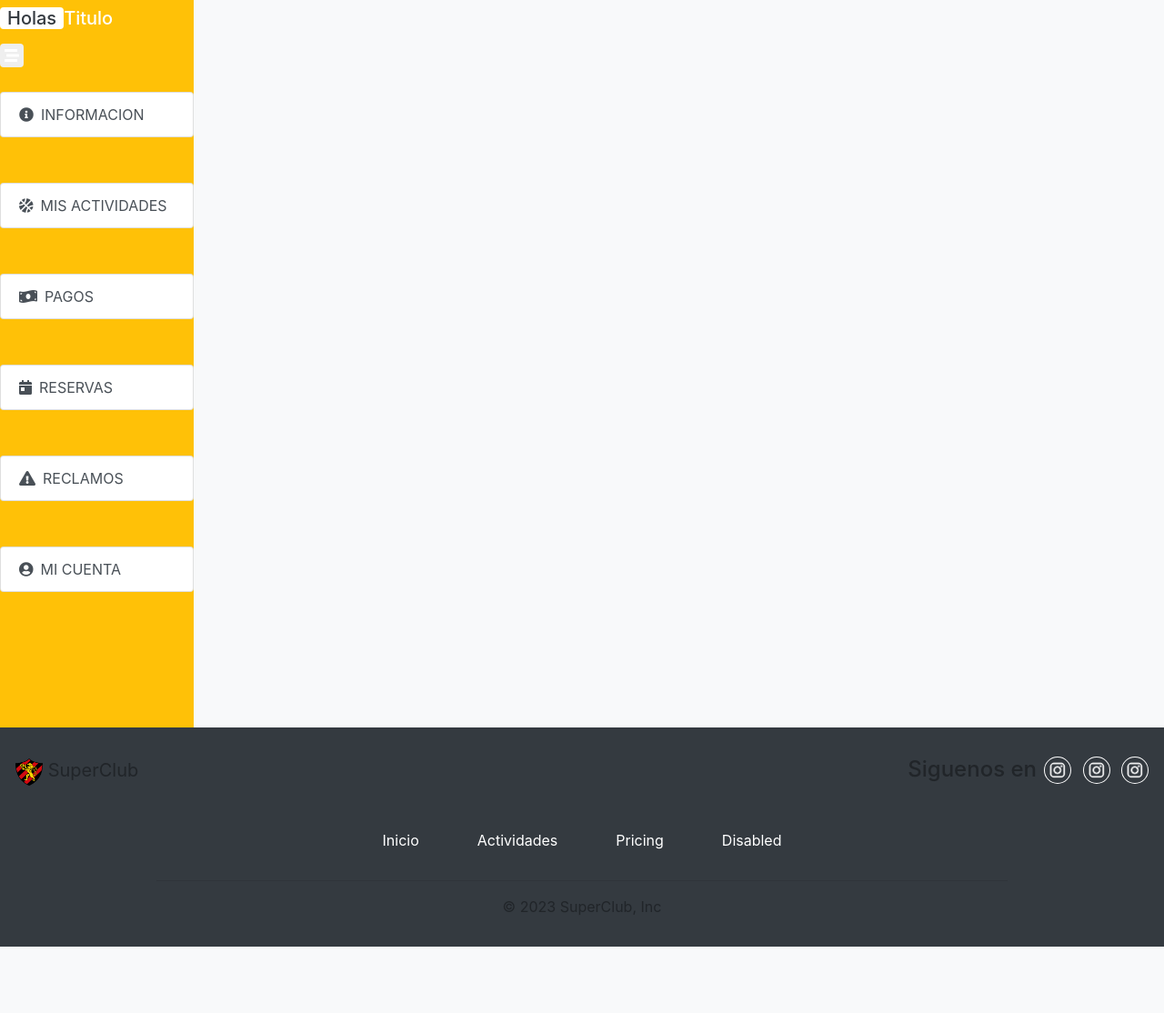
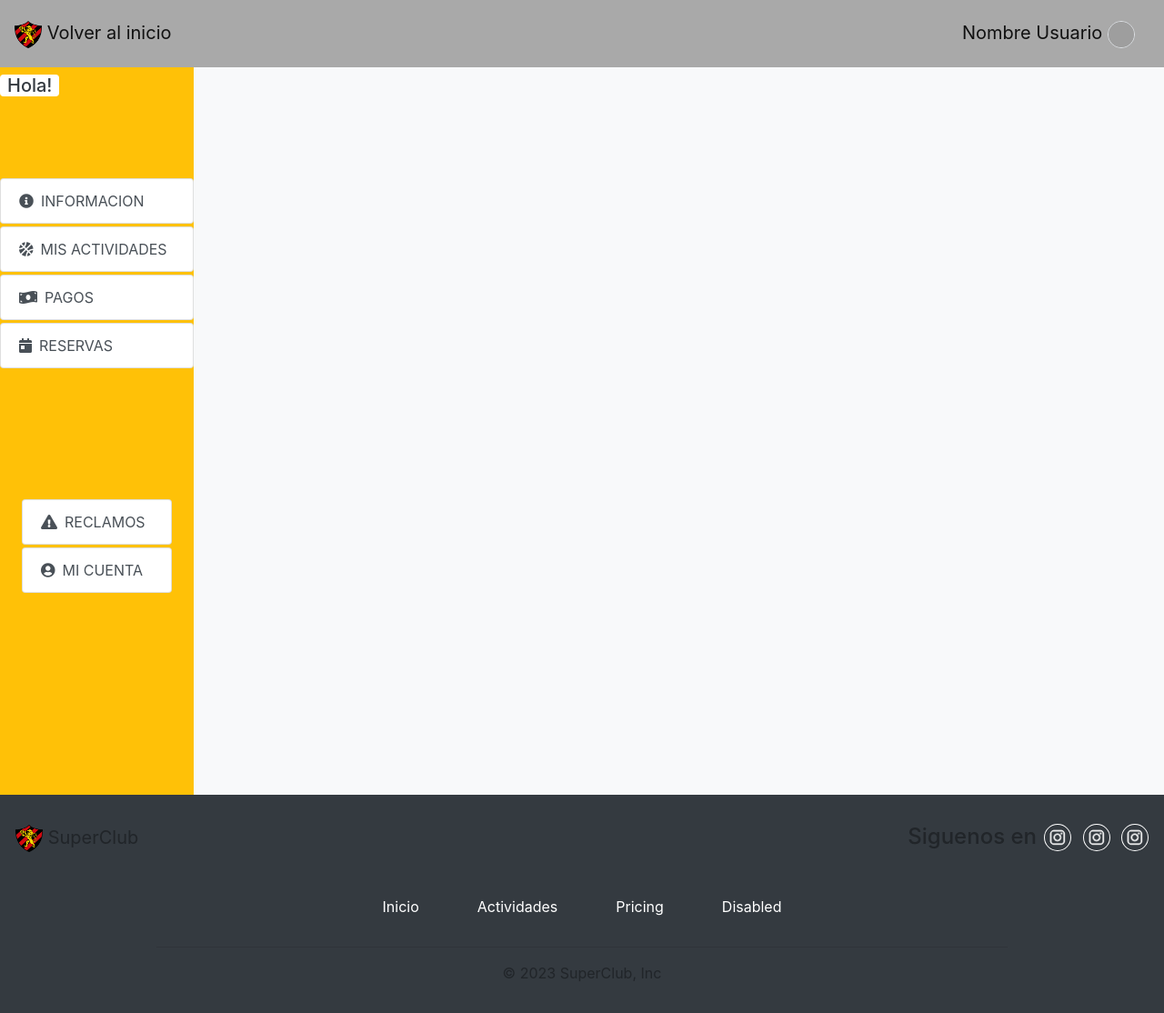
Before and after one commit to RoldanNatalia/CaC23655_Grupo2_AppMyClub, a Django app: page /AppMyClub/Portal-socios in a window 1280 px wide. Shown: the whole page at 91% size. Before the commit the page ends 1041 px from the top, so only its background shows below. Run offline with Django 4.2, Linux system fonts and the light colour scheme; some libraries are stand-ins or nearby versions; grey boxes are pictures that could not be loaded.

Commit message:
add Portal de Socio info

```diff
--- a/core/templates/core/base_socio.html
+++ b/core/templates/core/base_socio.html
@@ -14,10 +14,12 @@
 </head>
 
 <body class="bg-light">
-    <!-- <header class="">{% include "core/header.html" %}</header> -->
+    <header class="">{% include "core/header_socio.html" %}</header>
 
     <main>
+
         {% block content %}{% endblock %}
+
     </main>
 
     <footer>{% include "core/footer.html" %}</footer>
--- /dev/null
+++ b/core/templates/core/header_socio.html
@@ -0,0 +1,12 @@
+{% load static %}
+
+<nav class="navbar navbar-expand-lg navbar-light p-3 sticky-top position-sm-absolute justify-content-sm-between" style="background-color: darkgrey;">
+    <a class="navbar-brand" href="{% url 'index' %}">
+        <img src="{% static 'core/img/escudo.png' %}" width="30" height="30" alt="">  Volver al inicio
+    </a>
+
+
+    <a class="navbar-brand" href="{% url 'index' %}">
+        Nombre Usuario <img src="{% static 'core/img/profile.png' %}" width="30" height="30" class="img border rounded-circle">
+    </a>
+  </nav>
--- a/core/templates/core/portal_socios.html
+++ b/core/templates/core/portal_socios.html
@@ -7,24 +7,39 @@
 <div class="main-container d-flex">
    <div class="sidebar bg-warning" id="side_nav" style="height: 100vh;">
       <div class="header-box">
-         <h1 class="navbar-brand fs-4 "><span class="bg-white text-dark rounded shadow px-2 me-2">Holas</span><span class="text-white">Titulo</span></h1>
-         <button class="btn d-mb-none d-block close-btn px-1 py-0 text-white"> <i class="fas fa-stream"></i> </button>
+         <h1 class="navbar-brand fs-4 "><span class="bg-white text-dark rounded shadow px-2 me-2">Hola!</span><span class="text-white"></span></h1>
+         <!--button class="btn d-mb-none d-block close-btn px-1 py-0 text-white"> <i class="fas fa-stream"></i> </button-->
       </div>
 
 
-      <!-- Hover added -->
+      <!-- Hover added>
       <div class="list-group d-flex justify-content-sm-around align-items-sm-center h-75">
          <button type="button" onclick="location.href='{% url 'info_socio' %}'" class="list-group-item list-group-item-action rounded mt-1"><i class="fas fa-info-circle"></i><span class="m-2">INFORMACION</span></button>
          <button type="button" class="list-group-item list-group-item-action rounded mt-1"><i class="fas fa-basketball-ball"></i><span class="m-2">MIS ACTIVIDADES</span></button>
          <button type="button" class="list-group-item list-group-item-action rounded mt-1"><i class="fas fa-money-bill-wave"></i><span class="m-2">PAGOS</span></button>
          <button type="button" class="list-group-item list-group-item-action rounded mt-1"><i class="fas fa-calendar-day"></i><span class="m-2">RESERVAS</span></button>
-         <button type="button" class="list-group-item list-group-item-action rounded mt-1"><i class="fas fa-exclamation-triangle"></i><span class="m-2">RECLAMOS</span></button>
+         <button type="button" onclick="location.href='{% url 'reclamo_socio' %}'" class="list-group-item list-group-item-action rounded mt-1"><i class="fas fa-exclamation-triangle"></i><span class="m-2">RECLAMOS</span></button>
          <button type="button" class="list-group-item list-group-item-action rounded mt-1"><i class="fas fa-user-circle"></i><span class="m-2">MI CUENTA</span></button>
+
+      </div-->
+      <!-- Hover added -->
+      <div class="list-group d-flex justify-content-sm-around align-items-sm-center h-75" style="height: 100vh;">
+         <div>
+            <button type="button" onclick="location.href='{% url 'info_socio' %}'" class="list-group-item list-group-item-action rounded mt-1"><i class="fas fa-info-circle"></i><span class="m-2">INFORMACION</span></button>
+            <button type="button" class="list-group-item list-group-item-action rounded mt-1"><i class="fas fa-basketball-ball"></i><span class="m-2">MIS ACTIVIDADES</span></button>
+            <button type="button" class="list-group-item list-group-item-action rounded mt-1"><i class="fas fa-money-bill-wave"></i><span class="m-2">PAGOS</span></button>
+            <button type="button" class="list-group-item list-group-item-action rounded mt-1"><i class="fas fa-calendar-day"></i><span class="m-2">RESERVAS</span></button>
+         </div>
+
+         <div>
+            <button type="button" onclick="location.href='{% url 'reclamo_socio' %}'" class="list-group-item list-group-item-action rounded mt-1"><i class="fas fa-exclamation-triangle"></i><span class="m-2">RECLAMOS</span></button>
+            <button type="button" class="list-group-item list-group-item-action rounded mt-1"><i class="fas fa-user-circle"></i><span class="m-2">MI CUENTA</span></button>
+         </div>
 
       </div>
 
 
-   </div>
+   </div-->
 
    <div class="content">
 
--- a/core/urls.py
+++ b/core/urls.py
@@ -12,6 +12,7 @@ urlpatterns = [
     path('socios/login',views.socios, name='Socios_login'),
     path('Portal-socios',views.portal_socios,name="portal_socios"),
     path('Portal-socios/info',views.socio_info,name="info_socio"),
+    path('Portal-socios/reclamos',views.socio_reclamo,name="reclamo_socio"),
     path('alta_actividad',views.AltaActividad.as_view(),name="alta_actividad"),
     path('listado_actividades',views.ListaActividades.as_view(),name="lista_actividad")
 ]
--- a/core/views.py
+++ b/core/views.py
@@ -119,6 +119,10 @@ def socio_info(request):
                     ]}
     return render (request,'core/socio_info.html', context)
 
+def socio_reclamo(request):
+    context={}
+    return render (request,'core/socio_reclamo.html', context)
+
 def portal_socios(request):
     return render(request,'core/portal_socios.html')
 
```
Also changed, not shown: core/templates/core/socio_info.html (+14 -9 lines), core/templates/core/socio_reclamo.html (added, +7 -0 lines).
